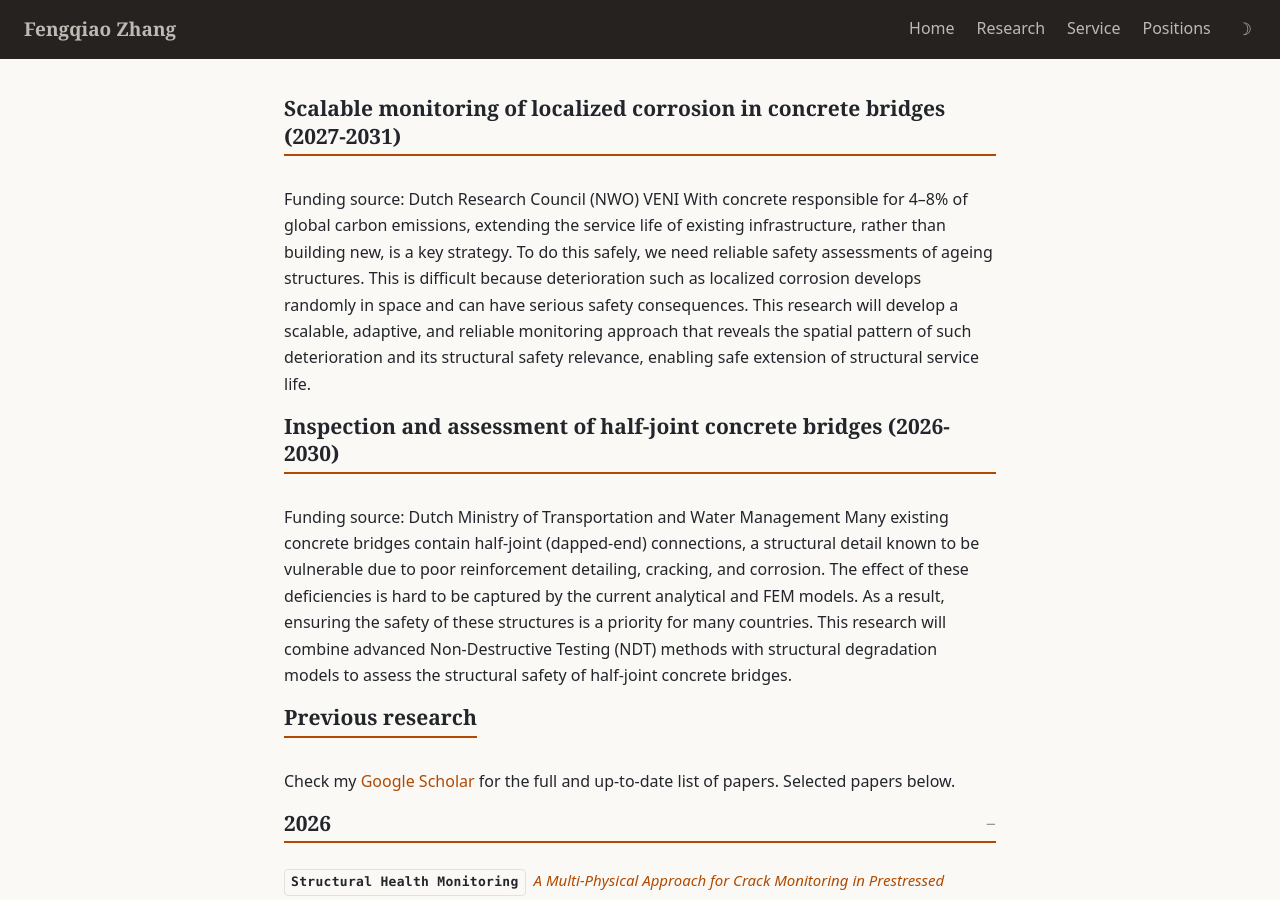
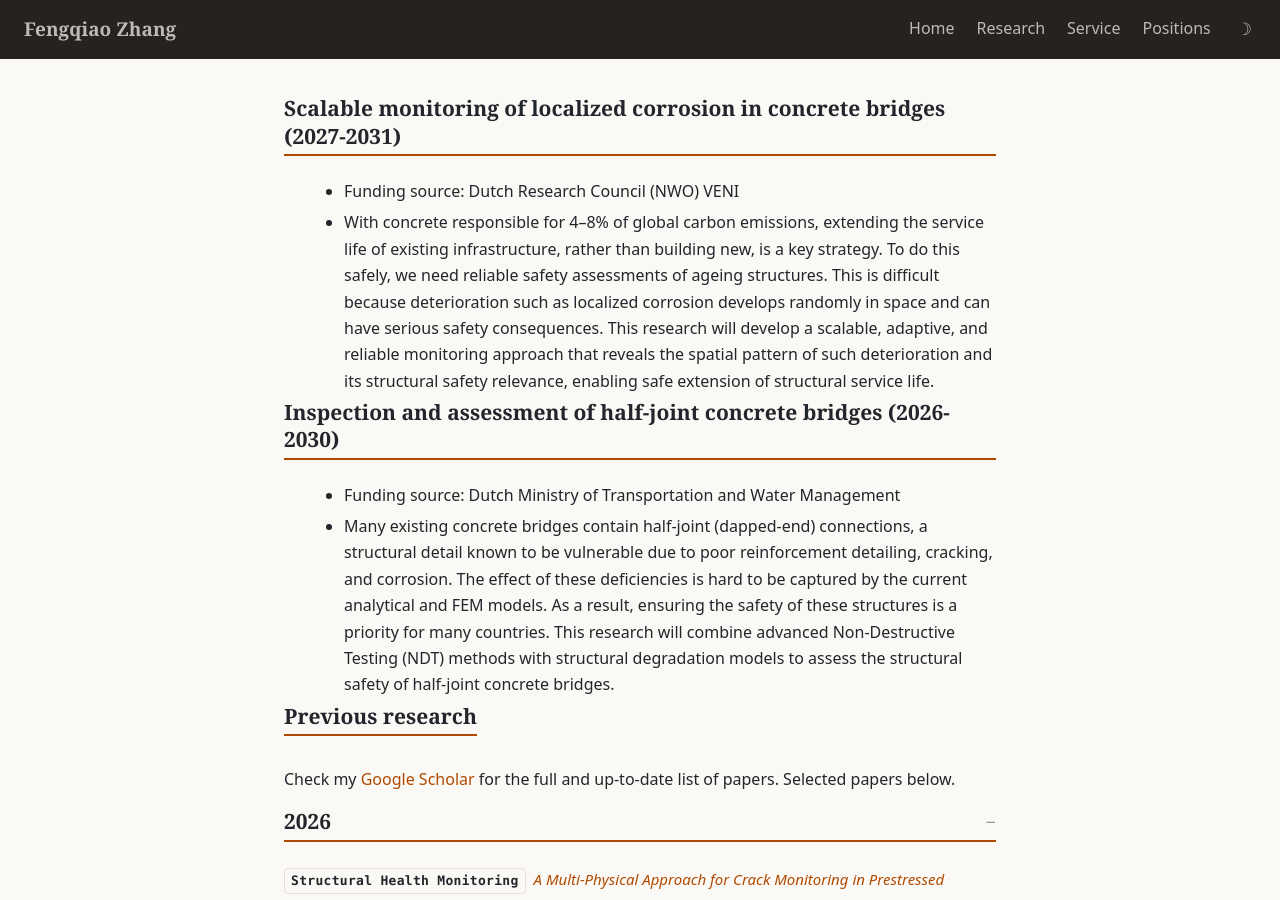
Before and after one commit to Fengqiao-Zhang/Fengqiao-Zhang.github.io, a Jekyll site: the page built from research.md, in a window 1280 px wide and 900 px high. Built offline with Jekyll 4.4.1, drawn with Linux system fonts in a browser that asks for light colours.

```diff
--- a/research.md
+++ b/research.md
@@ -7,12 +7,12 @@ permalink: /publications/
 <section class="section" markdown="1">
 
 ## Scalable monitoring of localized corrosion in concrete bridges (2027-2031)
-Funding source: Dutch Research Council (NWO) VENI
-With concrete responsible for 4–8% of global carbon emissions, extending the service life of existing infrastructure, rather than building new, is a key strategy. To do this safely, we need reliable safety assessments of ageing structures. This is difficult because deterioration such as localized corrosion develops randomly in space and can have serious safety consequences. This research will develop a scalable, adaptive, and reliable monitoring approach that reveals the spatial pattern of such deterioration and its structural safety relevance, enabling safe extension of structural service life.
+- Funding source: Dutch Research Council (NWO) VENI
+- With concrete responsible for 4–8% of global carbon emissions, extending the service life of existing infrastructure, rather than building new, is a key strategy. To do this safely, we need reliable safety assessments of ageing structures. This is difficult because deterioration such as localized corrosion develops randomly in space and can have serious safety consequences. This research will develop a scalable, adaptive, and reliable monitoring approach that reveals the spatial pattern of such deterioration and its structural safety relevance, enabling safe extension of structural service life.
 
 ## Inspection and assessment of half-joint concrete bridges (2026-2030)
-Funding source: Dutch Ministry of Transportation and Water Management
-Many existing concrete bridges contain half-joint (dapped-end) connections, a structural detail known to be vulnerable due to poor reinforcement detailing, cracking, and corrosion. The effect of these deficiencies is hard to be captured by the current analytical and FEM models. As a result, ensuring the safety of these structures is a priority for many countries. This research will combine advanced Non-Destructive Testing (NDT) methods with structural degradation models to assess the structural safety of half-joint concrete bridges.
+- Funding source: Dutch Ministry of Transportation and Water Management
+- Many existing concrete bridges contain half-joint (dapped-end) connections, a structural detail known to be vulnerable due to poor reinforcement detailing, cracking, and corrosion. The effect of these deficiencies is hard to be captured by the current analytical and FEM models. As a result, ensuring the safety of these structures is a priority for many countries. This research will combine advanced Non-Destructive Testing (NDT) methods with structural degradation models to assess the structural safety of half-joint concrete bridges.
 
 ## Previous research
 Check my [Google Scholar](https://scholar.google.com/citations?user=1cteIHQAAAAJ&hl=en) for the full and up-to-date list of papers. Selected papers below.
```
